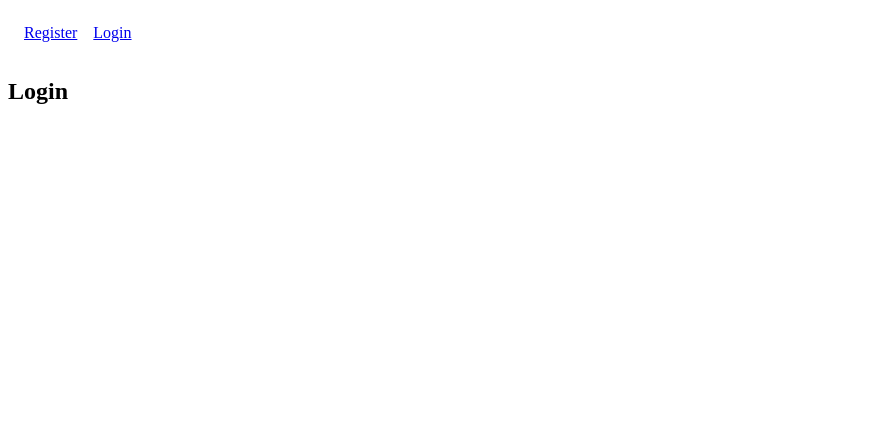
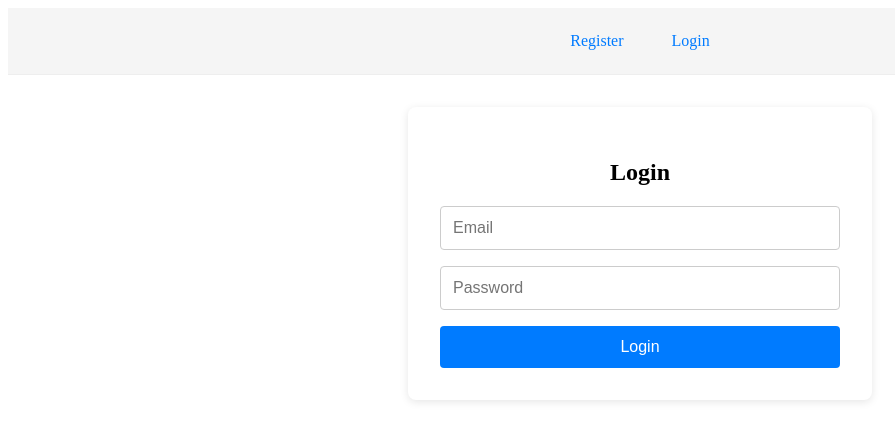
Before and after one commit to Umeshh27/DEV-TASK, a React (Vite) app in the folder vite-project/: page /login in a window 1280 px wide. Shown: the top 440 px of the page, without its empty margins (0-895 px from the left). Built offline with nearby package versions, Linux system fonts and the light colour scheme.

Commit message:
style: enhance styling for navigation and authentication forms

```diff
--- /dev/null
+++ b/vite-project/src/App.css
@@ -0,0 +1,64 @@
+
+.nav-bar {
+	display: flex;
+	gap: 1rem;
+	padding: 1rem;
+	justify-content: center;
+	background: #f5f5f5;
+	border-bottom: 1px solid #eee;
+	margin-bottom: 2rem;
+}
+
+.nav-bar a {
+	color: #007bff;
+	text-decoration: none;
+	font-weight: 500;
+	padding: 0.5rem 1rem;
+	border-radius: 4px;
+	transition: background 0.2s;
+}
+
+.nav-bar a:hover {
+	background: #e6f0ff;
+}
+
+.auth-container {
+	max-width: 400px;
+	margin: 2rem auto;
+	padding: 2rem;
+	background: #fff;
+	border-radius: 8px;
+	box-shadow: 0 2px 8px rgba(0,0,0,0.1);
+	display: flex;
+	flex-direction: column;
+	align-items: center;
+}
+
+.auth-form {
+	width: 100%;
+	display: flex;
+	flex-direction: column;
+	gap: 1rem;
+}
+
+.auth-form input {
+	padding: 0.75rem;
+	border: 1px solid #ccc;
+	border-radius: 4px;
+	font-size: 1rem;
+}
+
+.auth-form button {
+	padding: 0.75rem;
+	background: #007bff;
+	color: #fff;
+	border: none;
+	border-radius: 4px;
+	font-size: 1rem;
+	cursor: pointer;
+	transition: background 0.2s;
+}
+
+.auth-form button:hover {
+	background: #0056b3;
+}
--- a/vite-project/src/App.jsx
+++ b/vite-project/src/App.jsx
@@ -1,12 +1,9 @@
 
-import { BrowserRouter as Router, Routes, Route, Link } from 'react-router-dom';
-import Register from './pages/Register';
-import Login from './pages/Login';
 
 function App() {
 	return (
 		<Router>
-			<nav style={{ display: 'flex', gap: '1rem', padding: '1rem' }}>
+			<nav className="nav-bar">
 				<Link to="/register">Register</Link>
 				<Link to="/login">Login</Link>
 			</nav>
@@ -19,3 +16,8 @@ function App() {
 }
 
 export default App;
+
+import './App.css';
+import { BrowserRouter as Router, Routes, Route, Link } from 'react-router-dom';
+import Register from './pages/Register';
+import Login from './pages/Login';
--- a/vite-project/src/pages/Login.jsx
+++ b/vite-project/src/pages/Login.jsx
@@ -1,10 +1,15 @@
 import React from "react";
+
 
 const Login = () => {
   return (
-    <div>
+    <div className="auth-container">
       <h2>Login</h2>
-      {/* Login form will go here */}
+      <form className="auth-form">
+        <input type="email" placeholder="Email" required />
+        <input type="password" placeholder="Password" required />
+        <button type="submit">Login</button>
+      </form>
     </div>
   );
 };
--- a/vite-project/src/pages/Register.jsx
+++ b/vite-project/src/pages/Register.jsx
@@ -1,10 +1,16 @@
 import React from "react";
+
 
 const Register = () => {
   return (
-    <div>
+    <div className="auth-container">
       <h2>Register</h2>
-      {/* Registration form will go here */}
+      <form className="auth-form">
+        <input type="text" placeholder="Name" required />
+        <input type="email" placeholder="Email" required />
+        <input type="password" placeholder="Password" required />
+        <button type="submit">Register</button>
+      </form>
     </div>
   );
 };
```
